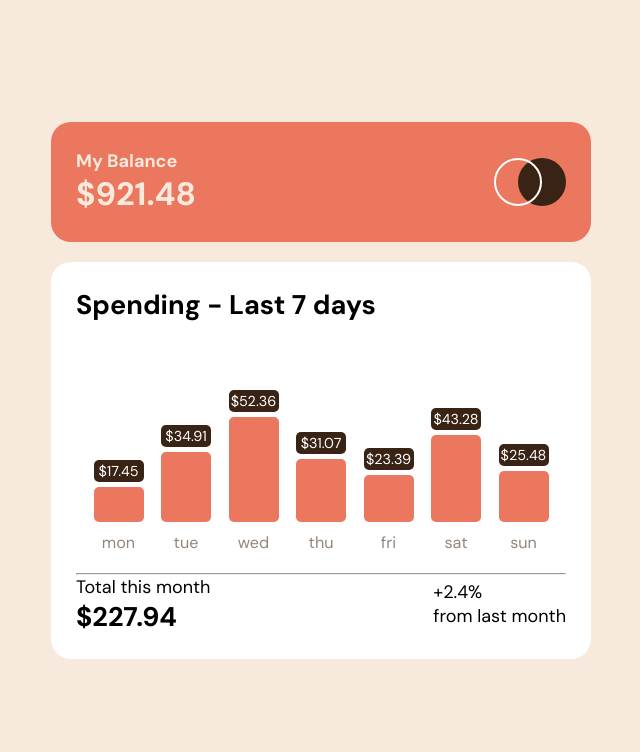
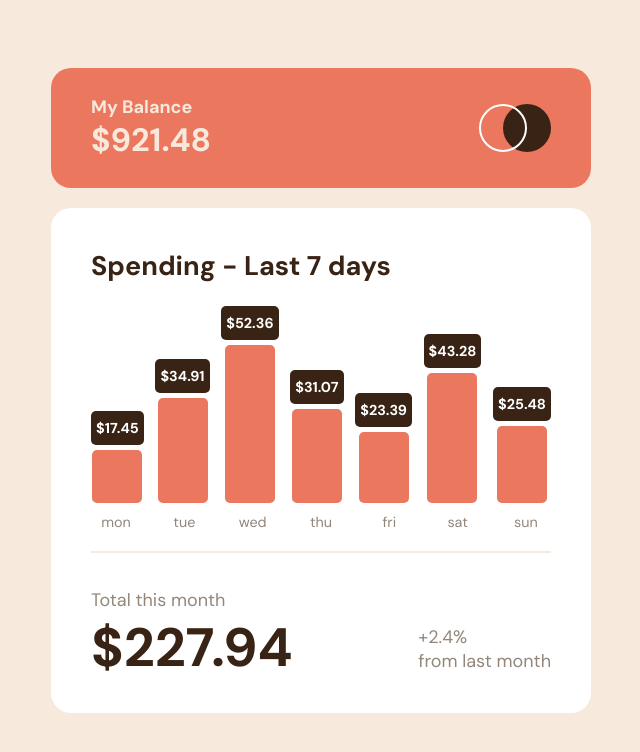
Before and after one commit to meisteraxel/expenses-chart-component-main, a React (Vite) app: page / in a window 1280 px wide. Shown: the top 752 px of the page, without its empty margins (319-959 px from the left). Built offline with nearby package versions, Linux system fonts and the light colour scheme.

Commit message:
Adjusted Styling of Charts

```diff
--- a/src/components/Spendings.jsx
+++ b/src/components/Spendings.jsx
@@ -14,7 +14,7 @@ function Spending() {
             </div>
             <div
               className="bar"
-              style={{ height: `${item.amount * 2}px` }}
+              style={{ height: `${item.amount * 3}px` }}
             ></div>
           </div>
         ))}
--- a/src/style.css
+++ b/src/style.css
@@ -36,7 +36,7 @@ body {
   width: 540px;
   height: 120px;
   border-radius: 20px;
-  padding: 25px;
+  padding: 40px;
   color: var(--cream);
   background-color: var(--soft-red);
 }
@@ -50,24 +50,35 @@ body {
 }
 
 .chart-container {
-  padding: 25px;
+  padding: 40px;
   background-color: white;
   margin: 20px 0px;
   border-radius: 20px;
+}
+
+.spending-container h2 {
+  color: var(--dark-brown);
 }
 
 .charts {
   display: flex;
   height: 200px;
   align-items: flex-end;
-  justify-content: space-evenly;
+  justify-content: space-between;
   text-align: center;
   margin-bottom: 10px;
+  margin-top: 20px;
+}
+
+.charts div {
+  display: flex;
+  flex-direction: column;
+  align-items: center;
 }
 
 .days {
   display: flex;
-  justify-content: space-evenly;
+  justify-content: space-between;
   margin-bottom: 20px;
 }
 
@@ -75,7 +86,7 @@ body {
   width: 50px;
   text-align: center;
   color: var(--medium-brown);
-  font-size: 0.9rem;
+  font-size: 0.8rem;
 }
 
 .bar {
@@ -84,11 +95,10 @@ body {
   margin-top: 5px;
   width: 50px;
   cursor: pointer;
-  transition: background-color 100ms ease-in-out;
 }
 
 .bar:hover {
-  background-color: var(--cyan);
+  opacity: 0.5;
 }
 
 .popup {
@@ -96,12 +106,34 @@ body {
   color: white;
   border-radius: 5px;
   opacity: 1;
-  padding: 2px;
+  padding: 8px 5px;
   font-size: 0.8rem;
+  font-weight: 700;
+}
+
+hr {
+  border: 1px solid var(--cream);
 }
 
 .total-container {
   display: flex;
-  align-items: center;
+  align-items: flex-end;
   justify-content: space-between;
+  height: 100px;
+  margin-top: 20px;
 }
+
+.total-container h2 {
+  font-size: 3rem;
+  margin-bottom: -10px;
+  color: var(--dark-brown);
+}
+
+.total-container h4 {
+  text-align: end;
+  color: var(--dark-brown);
+}
+
+.total-container p {
+  color: var(--medium-brown);
+}
```
